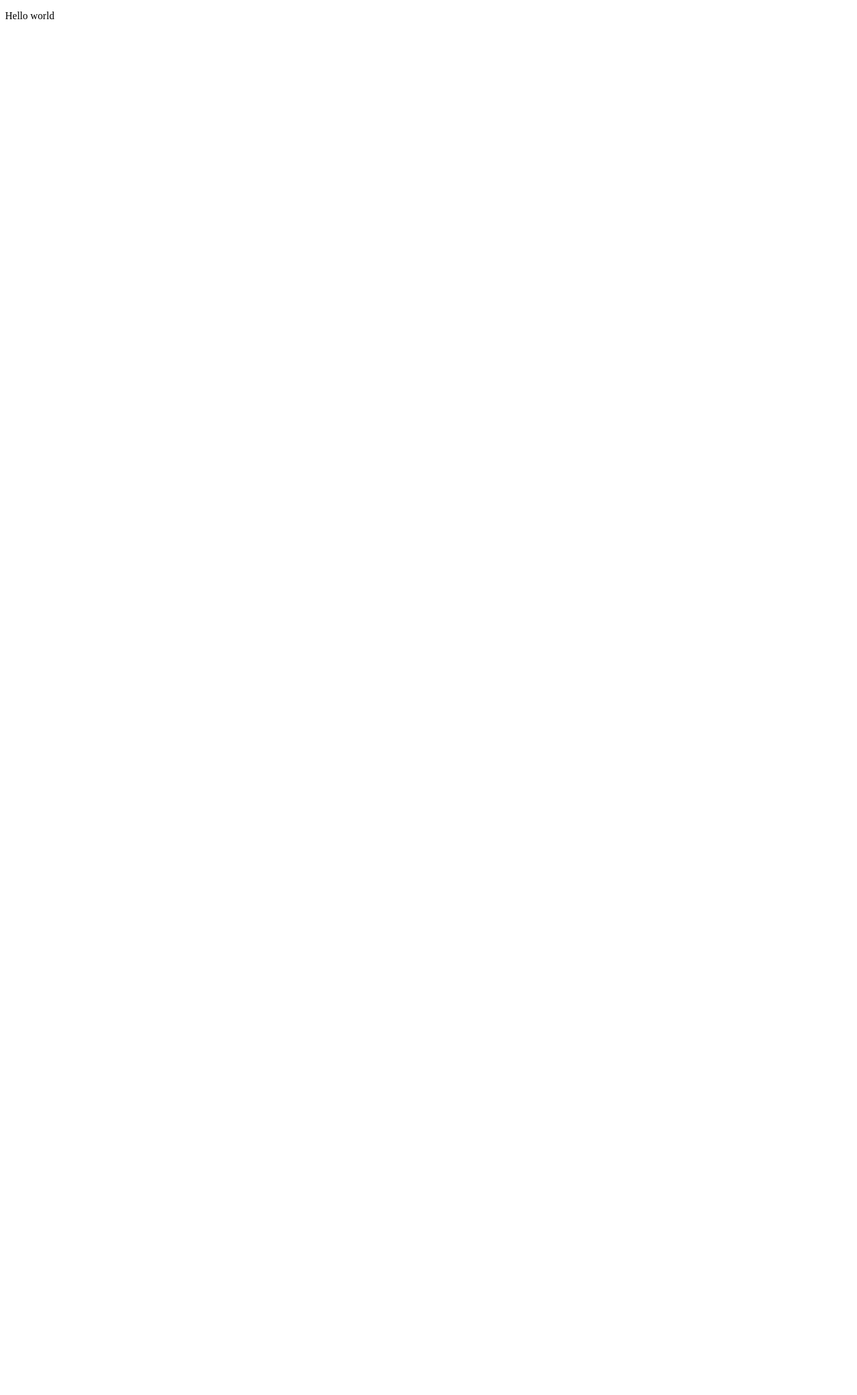
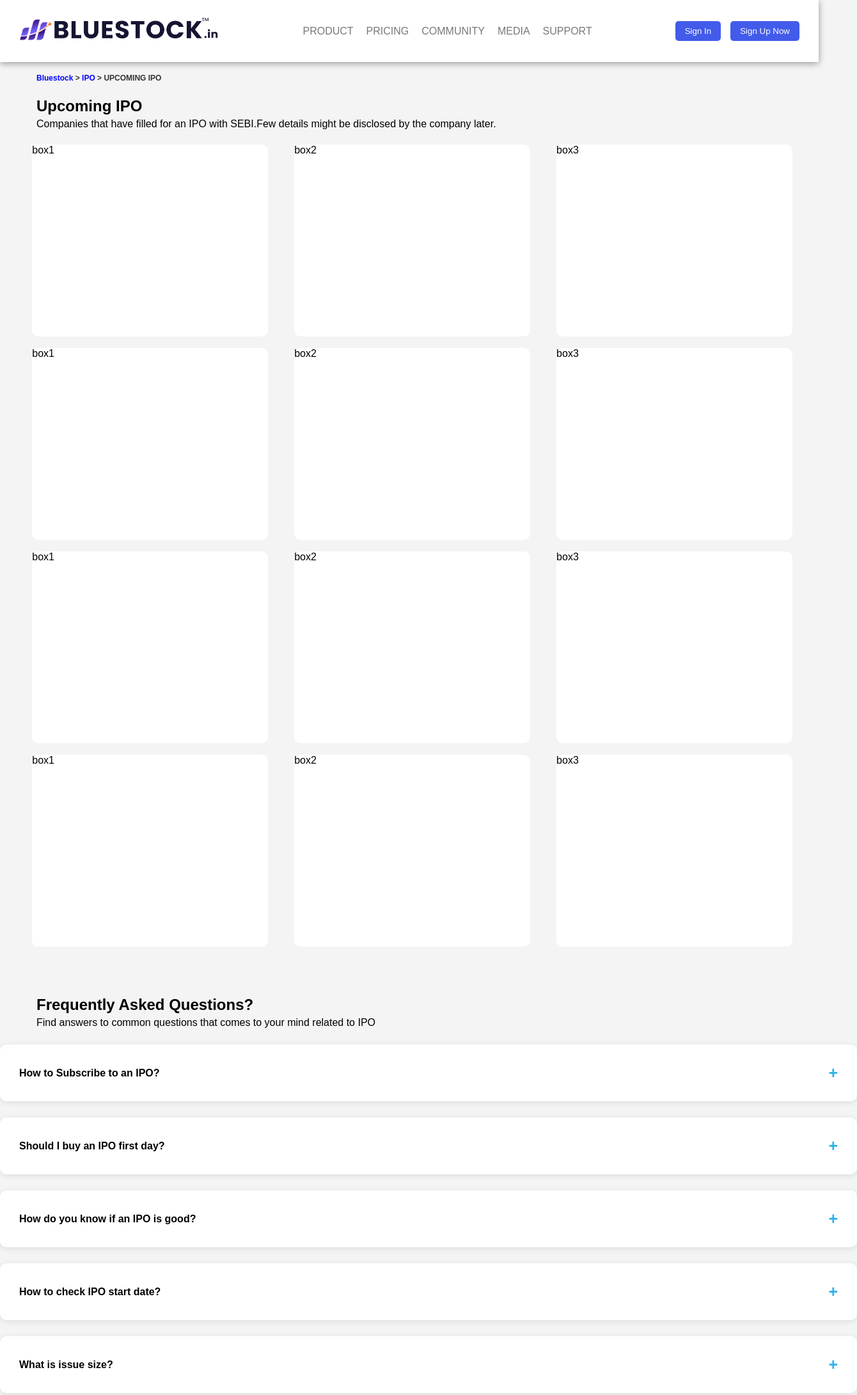
Before and after one commit to Sameer01-01/BlueStock, a plain HTML site: page Html/Index.html in a window 1280 px wide. Shown: the top 2181 px of the page at 64% size, 1340 px wide, since content can reach past the window. Before the commit the page ends 800 px from the top, so only its background shows below. Drawn offline with Linux system fonts and the light colour scheme.

Commit message:
Component 1

```diff
--- a/Css/Style.css
+++ b/Css/Style.css
@@ -0,0 +1,155 @@
+/* General body styles */
+body {
+    margin: 0;
+    font-family: Arial, sans-serif;
+    background-color: #f4f4f4;
+  }
+
+  /* Navbar container */
+  .navbar {
+    display: flex;
+    justify-content: space-between;
+    align-items: center;
+    background-color: #ffffff;
+    padding: 25px 30px;
+    color: white;
+    box-shadow: 0 2px 10px rgba(0, 0, 0, 0.4);
+  }
+
+  /* Logo style */
+  .navbar .logo {
+    font-size: 30px;
+  font-weight: bolder;  /* Make the text extra bold */
+
+    color: rgb(0, 0, 0)
+  }
+
+  .navbar .logo img {
+    height: 40px; /* Adjust the logo height */
+    width: auto;  /* Maintain aspect ratio */
+  }
+
+  /* Navbar menu links */
+  .navbar .menu {
+    display: flex;
+    gap: 20px;
+  }
+
+  /* Menu links default style */
+  .navbar .menu a {
+    text-decoration: none;
+    color: rgb(122, 118, 118);
+    font-size: 16px;
+    transition: color 0.3s;
+  }
+
+  /* Menu links hover effect */
+  .navbar .menu a:hover {
+    color: #1ABC9C;
+  }
+
+  /* Button container */
+  .navbar .buttons {
+    display: flex;
+    gap: 15px;
+  }
+
+  /* Button styles */
+  .navbar .buttons .btn {
+    padding: 8px 15px;
+    background-color: #425bea;
+    color: white;
+    border: none;
+    border-radius: 5px;
+    cursor: pointer;
+    transition: background-color 0.3s;
+  }
+
+  /* Button hover effect */
+  .navbar .buttons .btn:hover {
+    background-color: #16A085;
+  }
+
+
+  .Upcomming-IPO{
+    padding-left: 9px;
+    display: flex;
+    justify-content:space-evenly ;
+  }
+
+.box{
+
+    height: 300px;
+    width:29%;
+    background-color: #ffffff;
+    border-radius: 10px;
+}
+
+
+ /*Frequently Asked Questions part */
+
+.container {
+  width: 100%;
+  max-width: 1350px;
+  margin: 25px auto;
+  padding: 30px;
+  background-color: white;
+  border-radius: 10px;
+  box-shadow: 0 2px 10px rgba(0, 0, 0, 0.1);
+}
+
+.toggle-btn {
+  font-size: 25px;
+  font-weight: bold;
+  color:rgb(49, 176, 234);
+  cursor: pointer;
+}
+
+.question-strip {
+  display: flex;
+  justify-content: space-between; /* This will align the text and the + sign to opposite ends */
+  align-items: center;
+  cursor: pointer;
+}
+
+
+.answer {
+  display: none; /* Initially hidden, you can toggle this via JavaScript */
+}
+
+h2{
+  padding-left: 52px;
+}
+
+p{
+  padding-left: 52px;
+}
+
+h2, p {
+  margin: 5px;
+
+}
+
+
+
+.breadcrumb {
+
+  padding-left: 57px;
+  font-family: Arial, sans-serif;
+  font-size: 12px;
+  color: #333;
+}
+
+.breadcrumb a {
+
+  text-decoration: none;
+  color: #0004ff;  /* Link color */
+}
+
+.breadcrumb a:hover {
+  text-decoration: underline; /* Underline the links on hover */
+}
+
+.breadcrumb > a + span {
+  margin-left: 10px;  /* Adjusts the spacing between links and the arrows */
+}
--- a/Html/Index.html
+++ b/Html/Index.html
@@ -8,9 +8,239 @@
 </head>
 <body>
 
-    <div>
-        <p>Hello world</p>
+    <nav class="navbar">
+
+        <div class="logo">
+          <img src="logo.png" >
+        </div>
+        <div class="menu">
+          <a href="#">PRODUCT</a>
+
+          <a href="#">PRICING</a>
+          <a href="#">COMMUNITY </a>
+          <a href="#">MEDIA</a>
+          <a href="#">SUPPORT</a>
+        </div>
+        <div class="buttons">
+          <button class="btn">Sign In</button>
+          <button class="btn">Sign Up Now</button>
+        </div>
+      </nav>
+<br>
+
+      <div class="breadcrumb">
+      <b>  <a href="bluestock.html">Bluestock</a> &gt;
+        <a href="ipo.html">IPO</a> &gt;
+        UPCOMING IPO
+      </b>
     </div>
 
-</body>
+
+      <br><h2>Upcoming IPO</h2>
+      <p>Companies that have filled for an IPO with SEBI.Few details might be disclosed by the company later.</p></br>
+
+      <div class="Upcomming-IPO">
+
+        <div class="box1 box">box1</div>
+        <div class="box2 box">box2</div>
+        <div class="box3 box">box3</div>
+      </div>
+<br>
+      <div class="Upcomming-IPO">
+
+        <div class="box1 box">box1</div>
+        <div class="box2 box">box2</div>
+        <div class="box3 box">box3</div>
+      </div>
+<br>
+      <div class="Upcomming-IPO">
+
+        <div class="box1 box">box1</div>
+        <div class="box2 box">box2</div>
+        <div class="box3 box">box3</div>
+      </div>
+<br>
+      <div class="Upcomming-IPO">
+
+        <div class="box1 box">box1</div>
+        <div class="box2 box">box2</div>
+        <div class="box3 box">box3</div>
+      </div>
+<br>
+      <br>
+      <br>
+      <br>
+      <h2>Frequently Asked Questions?</h2>
+        <p>Find answers to common questions that comes to your mind related to IPO</p>
+
+
+
+
+          <div class="container">
+              <div class="question-strip" onclick="toggleAnswer(this)">
+                <b> <span>How to Subscribe to an IPO?</span></b>
+                  <span class="toggle-btn">+</span>
+              </div>
+              <div class="answer">
+             <h5> <ul type="circle">
+              <li>Step 1: Login to your respective service provider.</li>
+              <li>Step 2: Click on the IPO button.</li>
+              <li>
+                Step 3: Select the IPO you want to bid and enter the relevant details.</li>
+              <li>Step4: Your subscription will be completed once you make the payment or give permission.</li>
+
+              </h5>
+</ul>
+              </div>
+          </div>
+
+          <div class="container">
+            <div class="question-strip" onclick="toggleAnswer(this)">
+              <b> <span>Should I buy an IPO first day?</span></b>
+                <span class="toggle-btn">+</span>
+            </div>
+            <div class="answer">
+           <h5> <ul type="circle">
+            --
+            </h5>
+
+            </div>
+        </div>
+
+
+        <div class="container">
+          <div class="question-strip" onclick="toggleAnswer(this)">
+            <b> <span>How do you know if an IPO is good?</span></b>
+              <span class="toggle-btn">+</span>
+          </div>
+          <div class="answer">
+         <h5> --</h5>
+          </div>
+      </div>
+
+
+
+      <div class="container">
+        <div class="question-strip" onclick="toggleAnswer(this)">
+          <b> <span>How to check IPO start date?</span></b>
+            <span class="toggle-btn">+</span>
+        </div>
+        <div class="answer">
+       <h5>
+          --
+        </h5>
+
+        </div>
+    </div>
+
+    <div class="container">
+      <div class="question-strip" onclick="toggleAnswer(this)">
+        <b> <span>What is issue size?</span></b>
+          <span class="toggle-btn">+</span>
+      </div>
+      <div class="answer">
+     <h5>
+        --
+      </h5>
+
+      </div>
+  </div>
+
+
+  <div class="container">
+    <div class="question-strip" onclick="toggleAnswer(this)">
+      <b> <span>How many shares in a lot?</span></b>
+        <span class="toggle-btn">+</span>
+    </div>
+    <div class="answer">
+   <h5>
+      --
+    </h5>
+
+    </div>
+</div>
+
+
+<div class="container">
+  <div class="question-strip" onclick="toggleAnswer(this)">
+    <b> <span>How is the lot size calculated?</span></b>
+      <span class="toggle-btn">+</span>
+  </div>
+  <div class="answer">
+ <h5>
+    --
+  </h5>
+
+  </div>
+</div>
+
+
+
+
+
+<div class="container">
+  <div class="question-strip" onclick="toggleAnswer(this)">
+    <b> <span>Who decides the IPO price band?</span></b>
+      <span class="toggle-btn">+</span>
+  </div>
+  <div class="answer">
+ <h5>
+    --
+  </h5>
+</ul>
+  </div>
+</div>
+
+
+<div class="container">
+  <div class="question-strip" onclick="toggleAnswer(this)">
+    <b> <span>What is IPO GMP?</span></b>
+      <span class="toggle-btn">+</span>
+  </div>
+  <div class="answer">
+ <h5>
+    --
+  </h5>
+</ul>
+  </div>
+</div>
+
+
+
+<div class="container">
+  <div class="question-strip" onclick="toggleAnswer(this)">
+    <b> <span>How many lots should I apply for IPO?</span></b>
+      <span class="toggle-btn">+</span>
+  </div>
+  <div class="answer">
+ <h5>
+    --
+  </h5>
+</ul>
+  </div>
+</div>
+
+
+
+
+
+          <script>
+              function toggleAnswer(element) {
+    const answer = element.nextElementSibling;
+    const toggleBtn = element.querySelector('.toggle-btn');
+    if (answer.style.display === "none" || answer.style.display === "") {
+        answer.style.display = "block";
+        toggleBtn.textContent = "-"; // Change + to -
+    } else {
+        answer.style.display = "none";
+        toggleBtn.textContent = "+"; // Change - back to +
+    }
+}
+
+          </script>
+
+
+
+
+  </body>
 </html>
```
Also changed, not shown: Html/logo.png (added).
